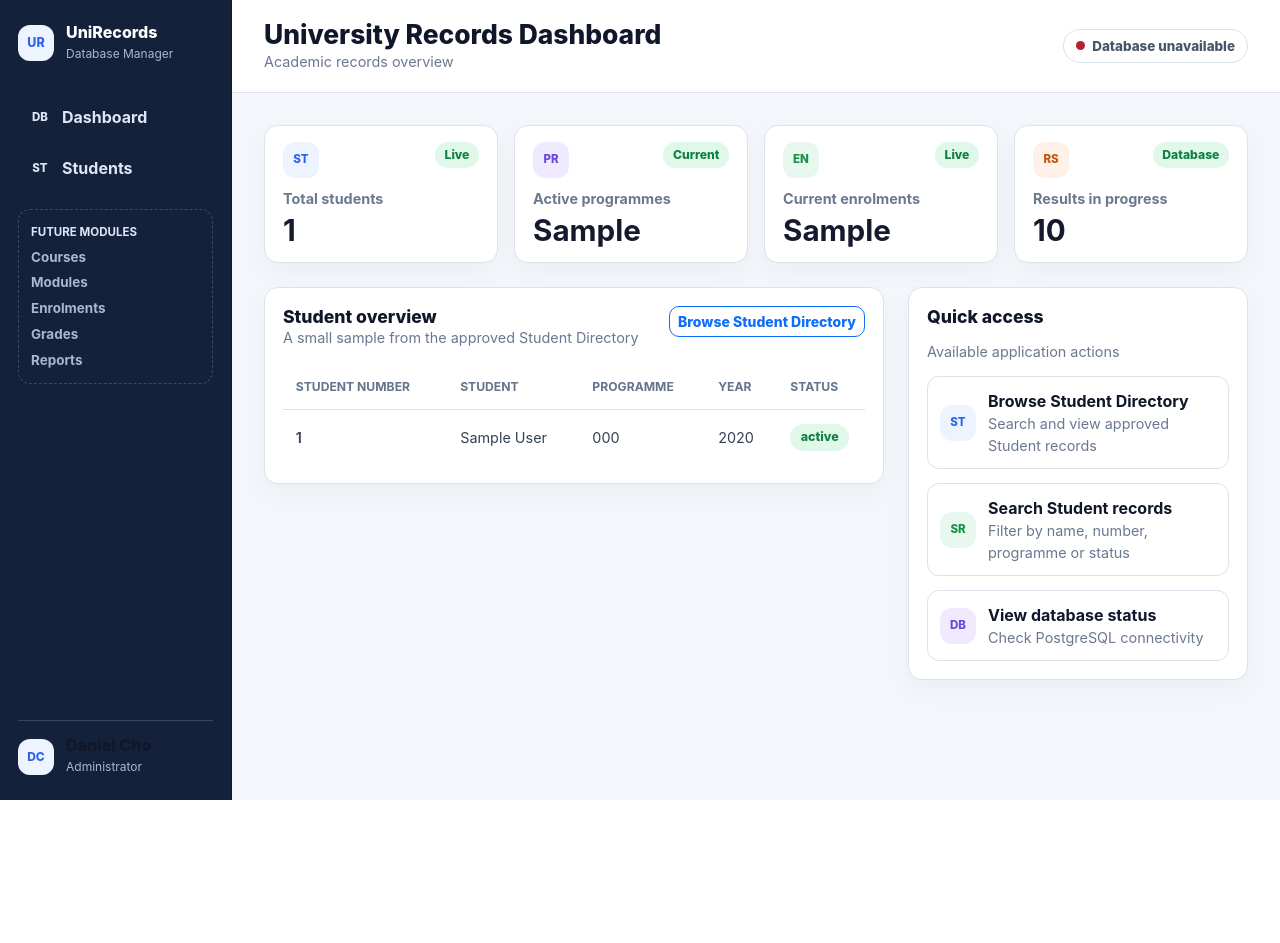
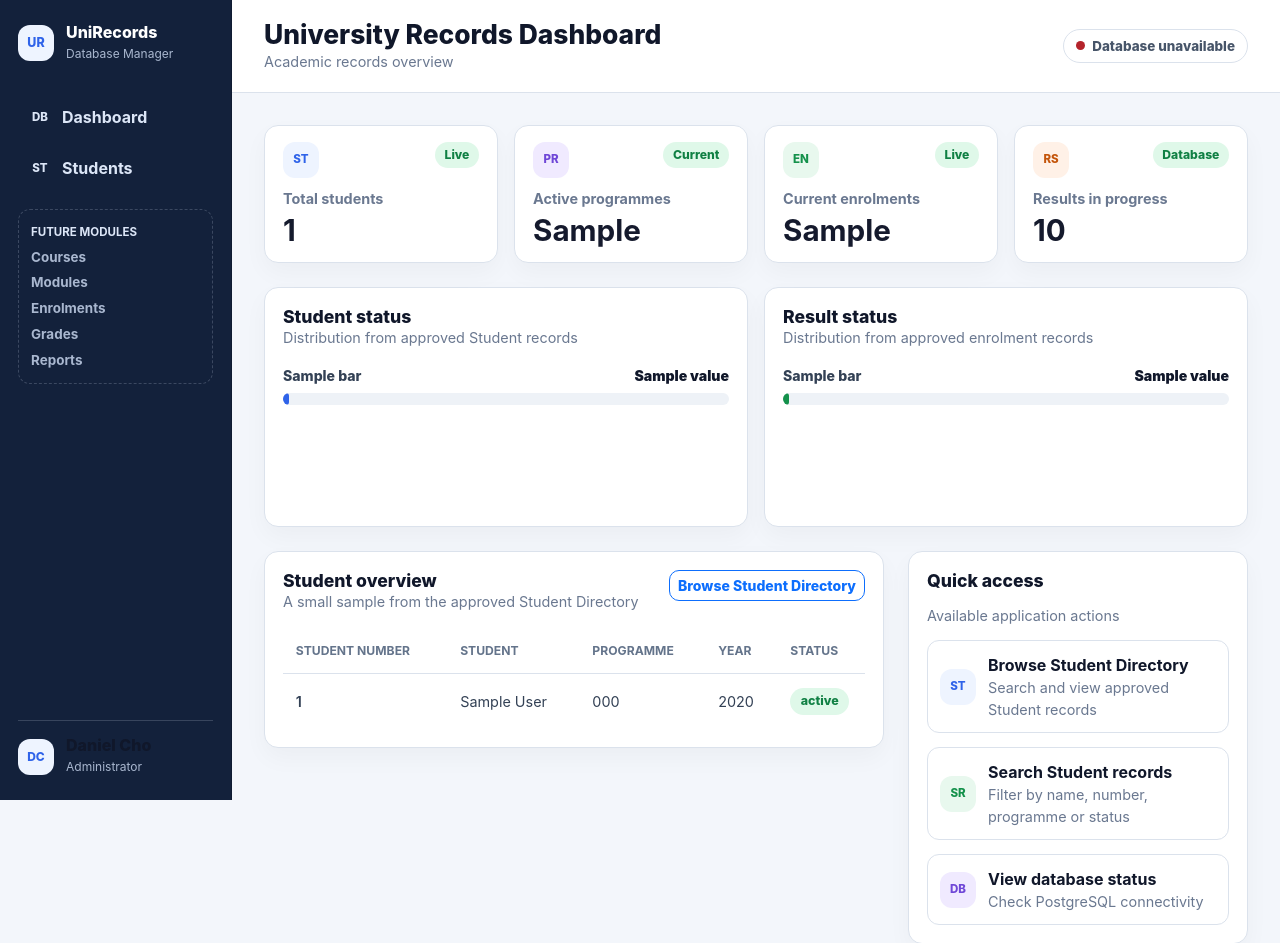
Before and after one commit to Dvniel-v2/Student-Records-Database-Connection-, a Flask app: template app/templates/dashboard.html in a window 1280 px wide. Shown: the top 943 px of the page. Before the commit the page ends 800 px from the top, so only its background shows below. Run offline with Flask 3, Linux system fonts and the light colour scheme; the template is opened without the code that fills it: most values are stand-ins (such as "Sample title", 1, 10 or a date in 2020).

Commit message:
Add dashboard distribution bar charts

```diff
--- a/app/static/css/style.css
+++ b/app/static/css/style.css
@@ -242,6 +242,13 @@ body {
   align-items: start;
 }
 
+.chart-grid {
+  display: grid;
+  grid-template-columns: repeat(2, minmax(0, 1fr));
+  gap: 1rem;
+  margin-bottom: 1.5rem;
+}
+
 .metric-card,
 .panel {
   background: var(--ur-panel);
@@ -319,6 +326,70 @@ body {
   margin: 0;
   font-size: 1.1rem;
   font-weight: 800;
+}
+
+.chart-panel {
+  min-height: 240px;
+}
+
+.bar-list {
+  display: grid;
+  gap: 1rem;
+}
+
+.bar-row {
+  display: grid;
+  gap: 0.45rem;
+}
+
+.bar-meta {
+  display: flex;
+  align-items: center;
+  justify-content: space-between;
+  gap: 1rem;
+  color: #334155;
+  font-size: 0.88rem;
+  font-weight: 800;
+}
+
+.bar-meta strong {
+  color: var(--ur-text);
+}
+
+.bar-track {
+  height: 12px;
+  overflow: hidden;
+  border-radius: 999px;
+  background: #eef2f7;
+}
+
+.bar-fill {
+  display: block;
+  height: 100%;
+  min-width: 6px;
+  border-radius: inherit;
+}
+
+.bar-fill.blue {
+  background: var(--ur-primary);
+}
+
+.bar-fill.green {
+  background: var(--ur-green);
+}
+
+.bar-fill.purple {
+  background: var(--ur-purple);
+}
+
+.bar-fill.orange {
+  background: var(--ur-orange);
+}
+
+.chart-empty {
+  padding: 1rem;
+  border-radius: 12px;
+  background: var(--ur-soft);
 }
 
 .summary-strip {
@@ -609,6 +680,7 @@ body {
   }
 
   .dashboard-layout,
+  .chart-grid,
   .filter-bar {
     grid-template-columns: 1fr;
   }
--- a/app/templates/dashboard.html
+++ b/app/templates/dashboard.html
@@ -34,6 +34,60 @@
     <span class="metric-badge">Database</span>
     <p>Results in progress</p>
     <strong>{{ metrics.results_in_progress if metrics else 'Unavailable' }}</strong>
+  </article>
+</section>
+
+<section class="chart-grid" aria-label="Database distributions">
+  <article class="panel chart-panel">
+    <div class="panel-header">
+      <div>
+        <h2>Student status</h2>
+        <p>Distribution from approved Student records</p>
+      </div>
+    </div>
+    {% if dashboard and dashboard.student_status_bars %}
+      <div class="bar-list">
+        {% for bar in dashboard.student_status_bars %}
+          <div class="bar-row">
+            <div class="bar-meta">
+              <span>{{ bar.label }}</span>
+              <strong>{{ bar.value }}</strong>
+            </div>
+            <div class="bar-track" aria-label="{{ bar.label }} {{ bar.value }}">
+              <span class="bar-fill blue" style="width: {{ bar.percentage }}%"></span>
+            </div>
+          </div>
+        {% endfor %}
+      </div>
+    {% else %}
+      <p class="chart-empty">Student status data is unavailable.</p>
+    {% endif %}
+  </article>
+
+  <article class="panel chart-panel">
+    <div class="panel-header">
+      <div>
+        <h2>Result status</h2>
+        <p>Distribution from approved enrolment records</p>
+      </div>
+    </div>
+    {% if dashboard and dashboard.result_status_bars %}
+      <div class="bar-list">
+        {% for bar in dashboard.result_status_bars %}
+          <div class="bar-row">
+            <div class="bar-meta">
+              <span>{{ bar.label }}</span>
+              <strong>{{ bar.value }}</strong>
+            </div>
+            <div class="bar-track" aria-label="{{ bar.label }} {{ bar.value }}">
+              <span class="bar-fill {{ 'green' if loop.index == 1 else 'purple' if loop.index == 2 else 'orange' }}" style="width: {{ bar.percentage }}%"></span>
+            </div>
+          </div>
+        {% endfor %}
+      </div>
+    {% else %}
+      <p class="chart-empty">Result status data is unavailable.</p>
+    {% endif %}
   </article>
 </section>
 
```
Also changed, not shown: app/repositories/dashboard_repository.py (+51 -0 lines), app/services/dashboard_service.py (+9 -1 lines), tests/test_routes.py (+3 -1 lines).
